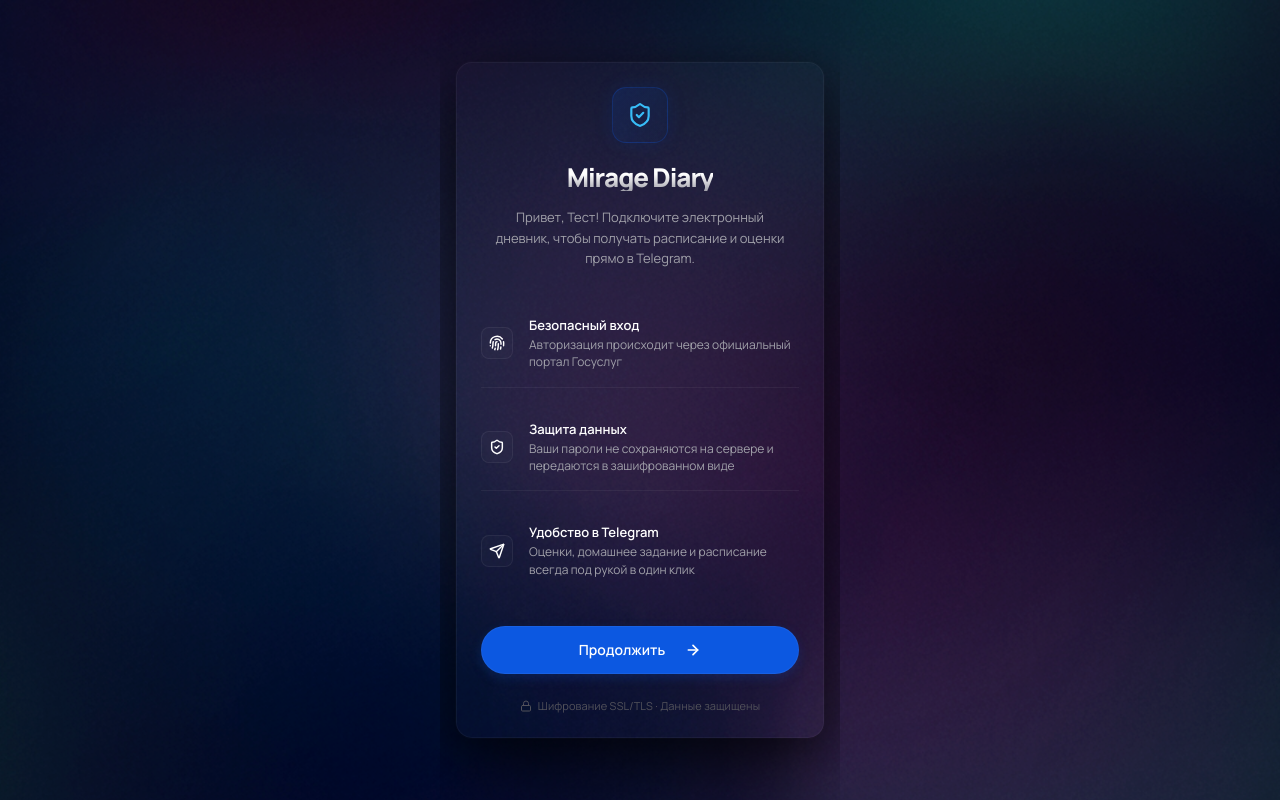
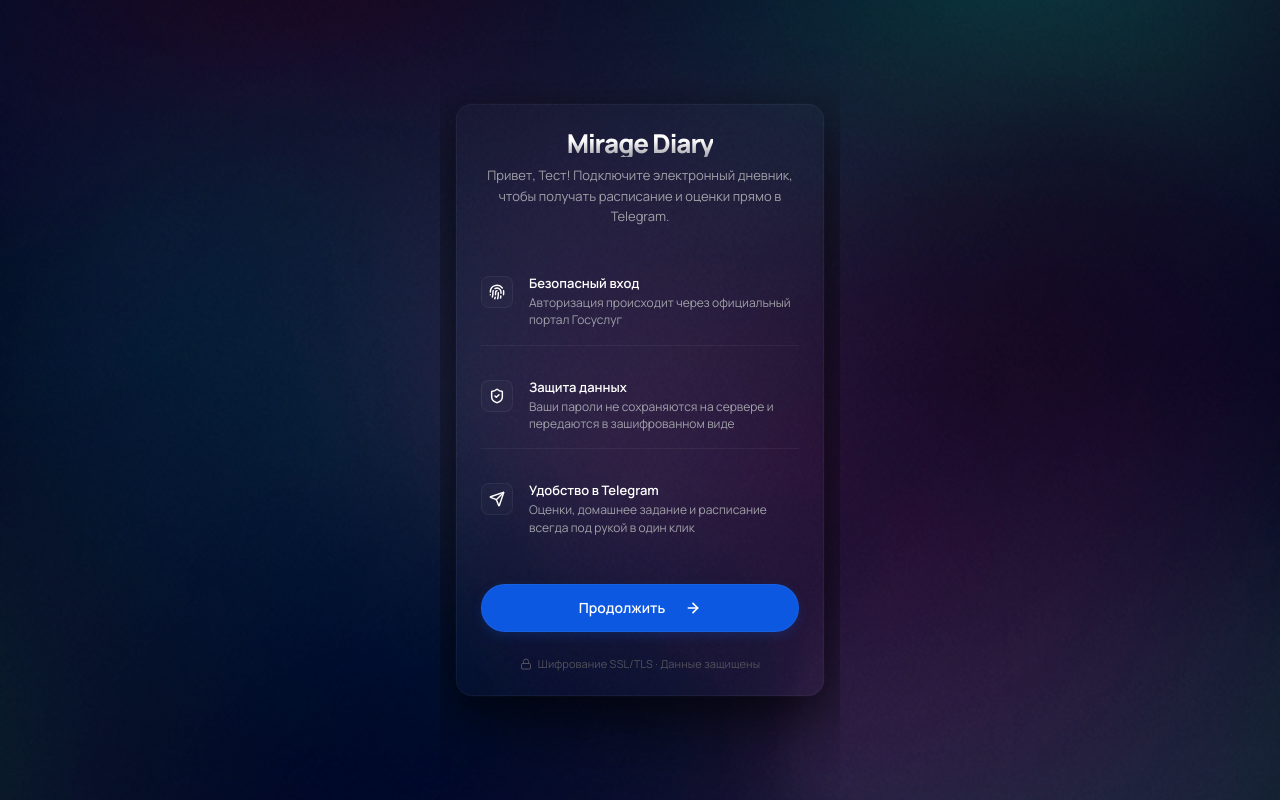
Before and after one commit to Mor4land/DiaryEgov66ru, a React (Vite) app in the folder MirageDiary.MiniApp/: page / in a window 1280 px wide. Built offline with nearby package versions, Linux system fonts and the light colour scheme; no server answers.

Commit message:
style: remove brand logo shield icon and align feature item icons to the top of text

```diff
--- a/MirageDiary.MiniApp/src/App.css
+++ b/MirageDiary.MiniApp/src/App.css
@@ -211,7 +211,7 @@
   display: flex;
   flex-direction: column;
   align-items: center;
-  gap: var(--space-md);
+  gap: var(--space-xs);
   text-align: center;
   width: 100%;
 }
@@ -228,28 +228,10 @@
   font-weight: 600;
   color: #38bdf8;
   letter-spacing: 0.02em;
-  margin-bottom: -6px;
+  margin-bottom: -2px;
 }
 
 .trust-badge-icon {
-  color: #38bdf8;
-  flex-shrink: 0;
-}
-
-.brand-logo {
-  width: 56px;
-  height: 56px;
-  border-radius: 14px;
-  background: linear-gradient(135deg, rgba(12, 88, 225, 0.15) 0%, rgba(12, 88, 225, 0.03) 100%);
-  border: 1px solid rgba(12, 88, 225, 0.25);
-  display: flex;
-  align-items: center;
-  justify-content: center;
-  box-shadow: 0 0 20px rgba(12, 88, 225, 0.12);
-  margin-bottom: 4px;
-}
-
-.brand-logo-icon {
   color: #38bdf8;
   flex-shrink: 0;
 }
@@ -269,7 +251,7 @@
   font-weight: 400;
   color: var(--fg-secondary);
   line-height: 1.55;
-  max-width: 290px;
+  max-width: 320px;
 }
 
 /* Glassmorphism card styles - stripped down for borderless layout */
@@ -284,7 +266,7 @@
 /* Feature Row List - Vercel/Linear style */
 .feature-item {
   display: flex;
-  align-items: center;
+  align-items: flex-start;
   gap: var(--space-md);
   padding: var(--space-md) 0;
   width: 100%;
@@ -306,6 +288,7 @@
   border-radius: 8px;
   background: rgba(255, 255, 255, 0.02);
   border: 1px solid rgba(255, 255, 255, 0.06);
+  margin-top: 2px;
 }
 
 .feature-text {
--- a/MirageDiary.MiniApp/src/App.tsx
+++ b/MirageDiary.MiniApp/src/App.tsx
@@ -302,9 +302,6 @@
                 animate="animate"
                 className="brand"
               >
-                <motion.div variants={staggerItem} className="brand-logo">
-                  <ShieldCheck size={26} className="brand-logo-icon" />
-                </motion.div>
                 <motion.h1 variants={staggerItem} className="brand-title">Mirage Diary</motion.h1>
                 <motion.p variants={staggerItem} className="brand-sub">
                   {tgFirstName ? `Привет, ${tgFirstName}! ` : ''}
```
